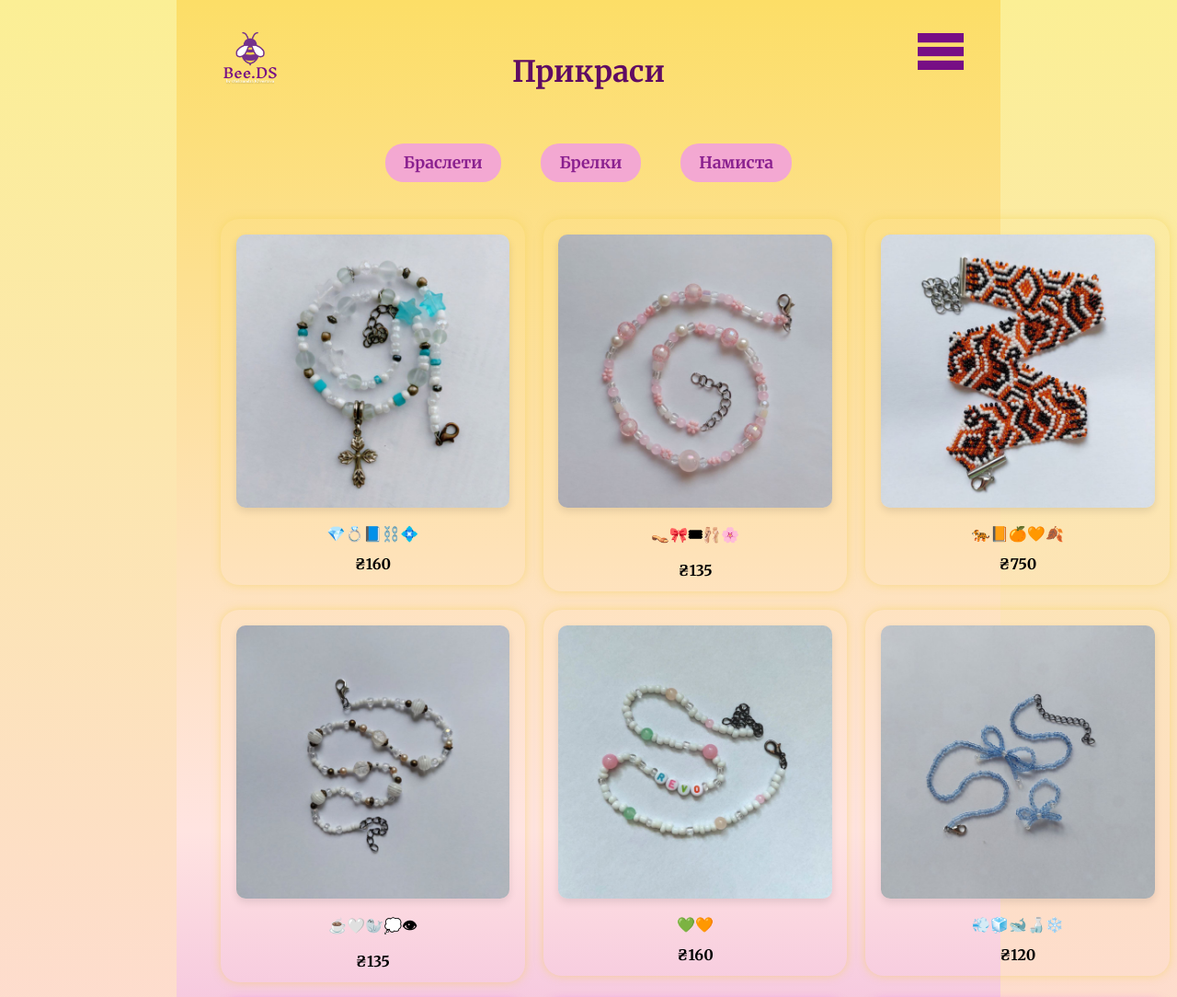
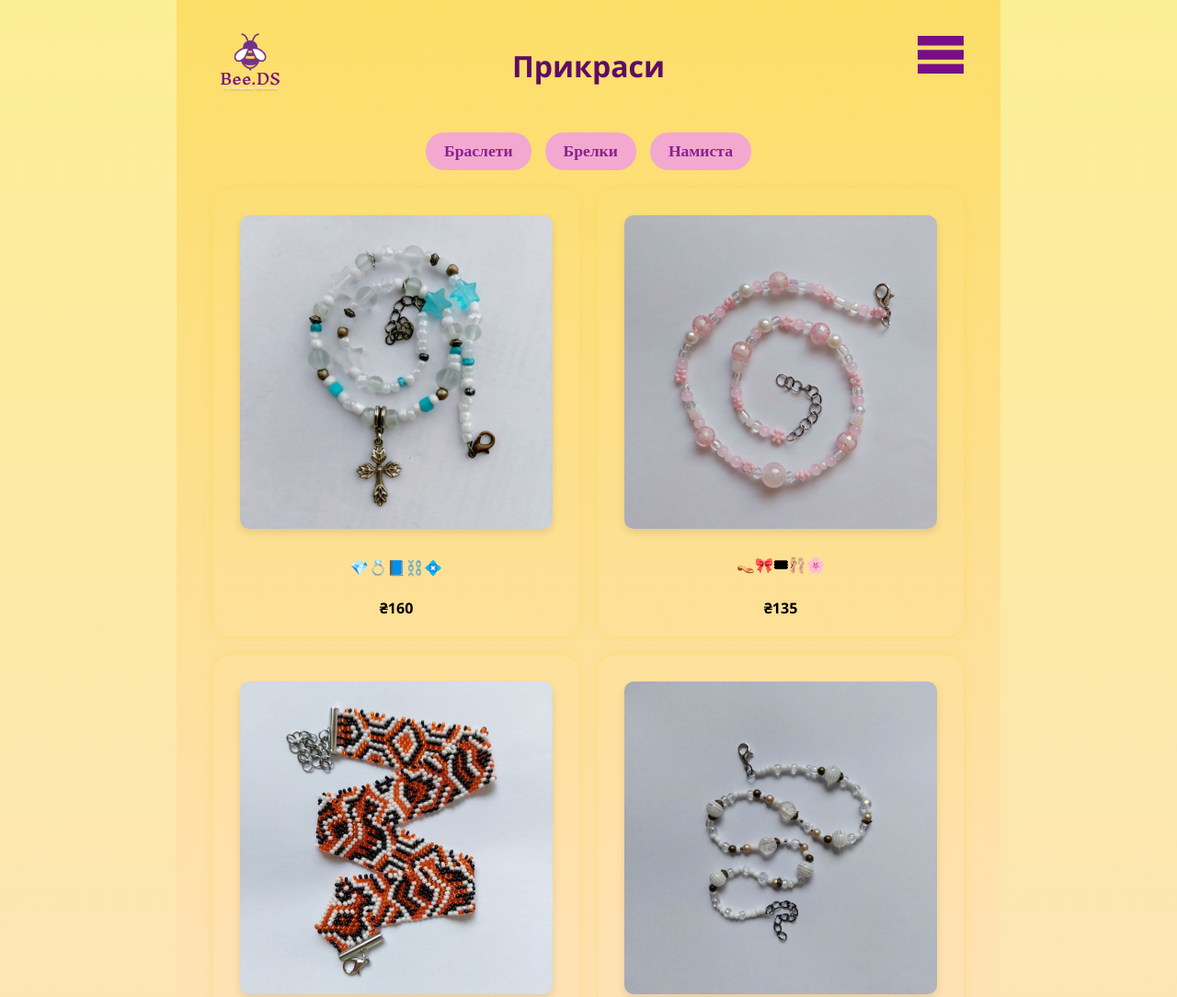
Before and after one commit to Lipatech/Bee.DS, a plain HTML site: page jewelry.html in a window 1280 px wide. Shown: the top 1084 px of the page at 92% size. Drawn offline with Linux system fonts and the light colour scheme.

Commit message:
jewelry.css

```diff
--- a/jewelry.css
+++ b/jewelry.css
@@ -1,24 +1,24 @@
-@import url('https://fonts.googleapis.com/css2?family=Merriweather:ital,opsz,wght@0,18..144,300;0,18..144,300..900&display=swap');
+* {
+    box-sizing: border-box;
+  }
 
   body {
     margin: 0;
-    font-family: 'Merriweather', serif;
+    font-family: 'Segoe UI', serif;
     background: linear-gradient(to bottom, #fbef95, #ffd0f3);
     display: flex;
     justify-content: center;
-    height: 100%;
+    min-height: 100vh;
   }
 
   .wrapper {
     background: linear-gradient(to bottom, #fcde67, #FFE4E1, #d362d8);
     width: 70%;
-      height: 100%;
+    max-width: 1200px;
+    min-height: 100vh;
     display: flex;
     flex-direction: column;
     align-items: center;
-      justify-content: space-between;
-
-      min-height: 100vh;
   }
 
   header {
@@ -27,27 +27,25 @@ body {
     justify-content: space-between;
     align-items: center;
     padding: 20px 40px;
-      box-sizing: border-box;
     position: relative;
   }
 
   header h1 {
-      padding-top: 40px;
     position: absolute;
     left: 50%;
     transform: translateX(-50%);
-      margin: 0;
-      font-size: 1.8rem;
+    margin-top: 40px;
+    font-size: 2rem;
     color: #5f0b63;
-      font-family: 'Merriweather';
+    font-family: 'Segoe UI', serif;
     font-size: 2rem;
   }
 
   main {
     text-align: center;
     padding: 20px 40px;
-        max-width: 800px;
     flex: 1;
+    width: 100%;
   }
 
   main p {
@@ -57,18 +55,18 @@ body {
   }
 
   main img {
-        margin: 20px auto;
-        width: 400px;
-        max-width: 100%;
+    width: 100%;
+    max-width: 400px;
     height: auto;
     border-radius: 10px;
     box-shadow: 0 4px 8px rgba(0, 0, 0, 0.1);
+    display: block;
   }
 
   main h2 {
     color: #000000;
     font-size: 1rem;
-        margin-top: 10px;
+    margin: 10px 0;
   }
 
   .menu {
@@ -97,9 +95,14 @@ body {
     padding: 8px 12px;
     flex-direction: row;
     gap: 10px;
+
   }
 
   .menu:hover .dropdown-content {
+    display: flex;
+  }
+
+  .dropdown-content.show {
     display: flex;
   }
 
@@ -110,37 +113,31 @@ body {
     text-decoration: none;
     font-weight: 500;
     transition: background 0.3s;
+    white-space: nowrap;
     width: max-content;
     text-align: center;
-        white-space: nowrap;
   }
 
   .dropdown-content a:hover {
     background-color: #f096ee;
   }
 
-      .dropdown-content.show {
-        display: flex;
-      }
-
   .logo-to-main {
     background: none;
     border: none;
     padding: 0;
-        margin: 0;
     cursor: pointer;
   }
 
   .logo-to-main img {
     width: 80px;
-        max-width: 90%;
+    height: auto;
   }
 
   footer {
     width: 100%;
     text-align: center;
     padding: 20px;
-      box-sizing: border-box;
     display: flex;
     flex-direction: column;
     align-items: center;
@@ -174,46 +171,44 @@ body {
     transform: scale(1.1);
   }
 
-
   .emoji-grid {
     display: grid;
-    grid-template-columns: repeat(3, 1fr);
+    grid-template-columns: repeat(auto-fit, minmax(300px, 1fr));
     gap: 20px;
     margin-bottom: 40px;
+    width: 100%;
   }
 
-  .emoji-box1 {
-    width: 100%;
-    aspect-ratio: 1 / 1;
+  .emoji-box1, .emoji-box2 {
+    display: flex;
+    flex-direction: column;
+    align-items: center;
+    justify-content: space-between;
     background-color: rgba(255, 255, 255, 0);
     border-radius: 20px;
-    box-shadow: 0 0 10px rgba(243, 210, 78, 0.5);
-  }
-
-  .emoji-box1 img {
-    width: 90%;
-    height: auto;
-    margin-top: 5%;
-    margin-bottom: 1%;
+    padding: 10px;
+    box-shadow: 0 0 10px rgba(251, 216, 75, 0.5);
   }
 
   .emoji-box2 {
-    width: 100%;
-    aspect-ratio: 1 / 1;
-    background-color: rgba(255, 255, 255, 0);
-    border-radius: 20px;
     box-shadow: 0 0 10px rgba(238, 78, 243, 0.5);
   }
 
-  .emoji-box2 img {
-    width: 90%;
+  .emoji-box1 img, .emoji-box2 img {
+    width: 100%;
+    max-width: 90%;
     height: auto;
+    object-fit: contain;
+    border-radius: 10px;
     margin-top: 5%;
-    margin-bottom: 1%;
+    margin-bottom: 5%;
+    margin-left: 5%;
+    margin-right: 5%;
   }
 
   .categories {
-    display: сenter;
+    display: flex;
+    justify-content: center;
     gap: 15px;
     margin-bottom: 20px;
   }
@@ -227,7 +222,6 @@ body {
     cursor: pointer;
     font-size: 1.1rem;
     font-weight: bold;
-    margin: 20px;
     color: #8a208f;
     transition: background 0.3s;
   }
```
Lines whose indentation alone changed are shown as unchanged.
